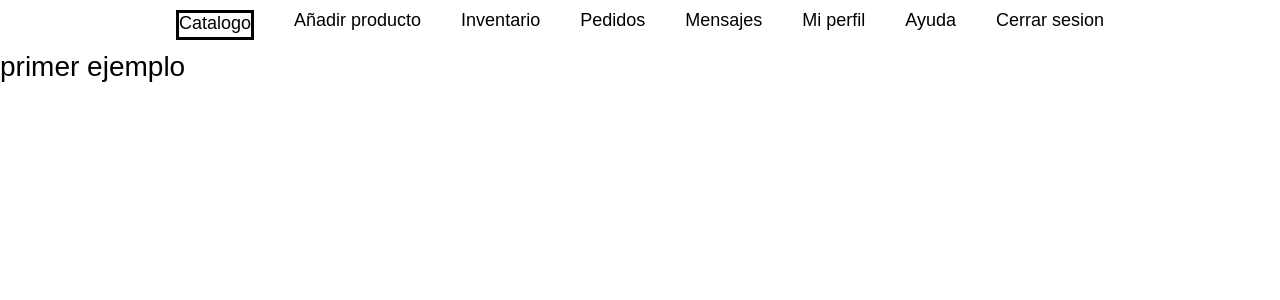
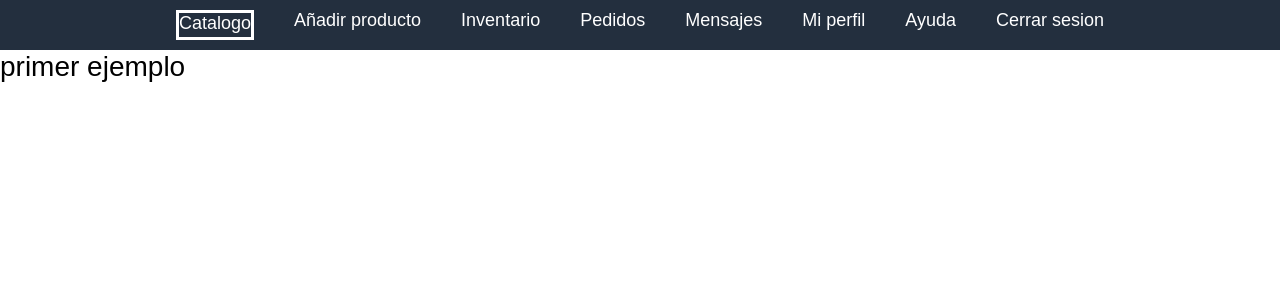
Before and after one commit to RichardEspRey/prograweb2, a React (Create React App) app in the folder client/: page /inicio in a window 1280 px wide. In both pictures the pointer is over the element "Catalogo". Shown: the top 300 px of the page. Built offline with nearby package versions, Linux system fonts and the light colour scheme.

Commit message:
cambios en el menu

```diff
--- a/client/src/Vendedor/nav.css
+++ b/client/src/Vendedor/nav.css
@@ -10,6 +10,7 @@ nav{
     width: 100%;
     height: 50px;
     justify-content: center;
+    background-color: #232f3e;
 
 }
 .Menu_botones{
@@ -20,10 +21,11 @@ nav{
 }
 .Menu_botones:hover{
     border-style: solid;
-    border-color: black;
+    border-color: white;
 }
 a{
     color: inherit; /* Hereda el color del texto del elemento padre */
+    color: white;
     text-decoration: none; /* Elimina el subrayado o delineado */
     font-size: 18px;
 
--- a/client/src/Vendedor/nav.js
+++ b/client/src/Vendedor/nav.js
@@ -4,6 +4,7 @@ import "./nav.css";
 function Nav(){
     return(
         <nav>
+
             <div className="Menu_botones">
                 <Link to="/catalogo">Catalogo</Link>
             </div>
```
